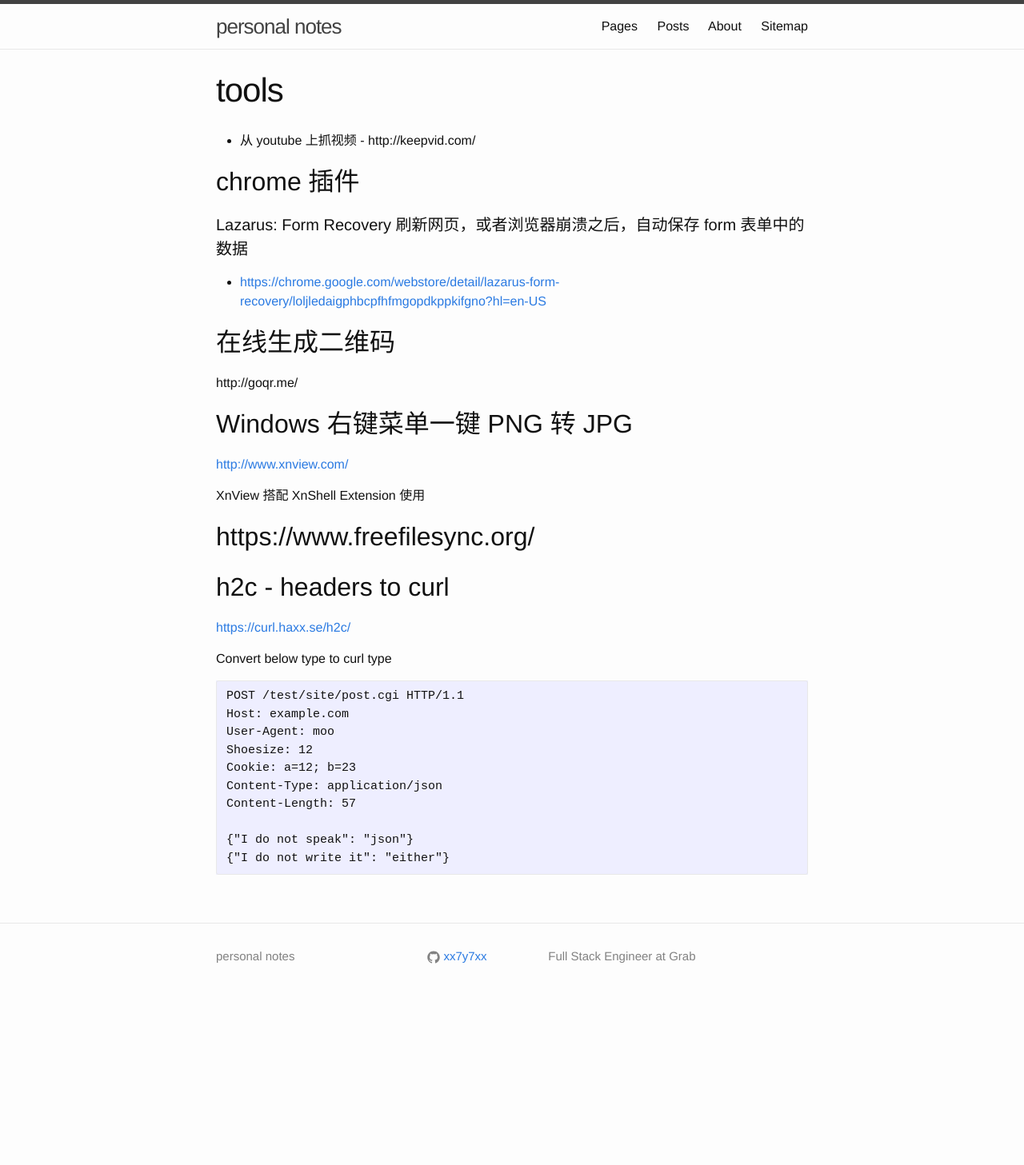
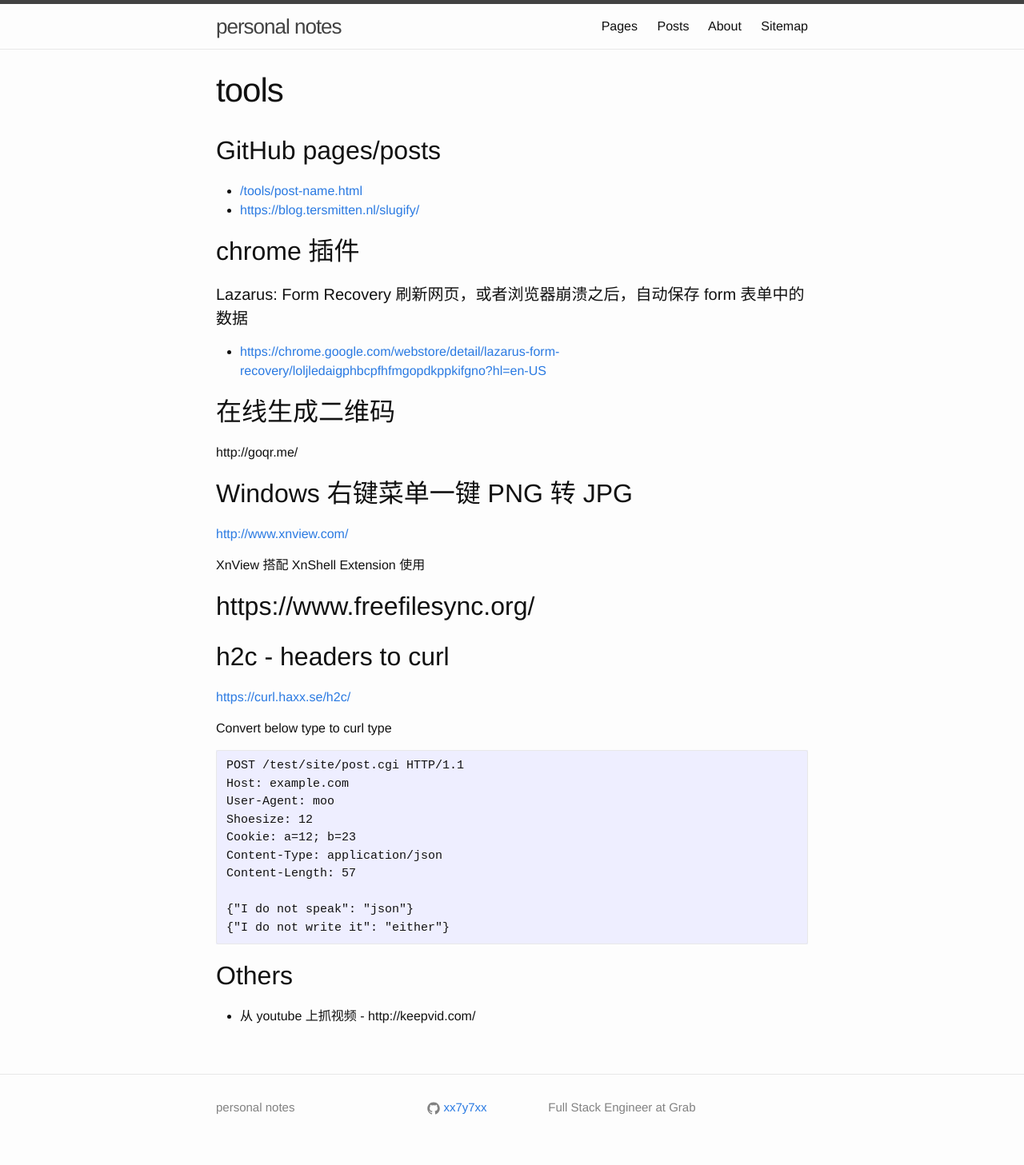
Before and after one commit to xx7y7xx/xx7y7xx.github.io, a Jekyll site: the page built from tools.md, in a window 1280 px wide. Shown: the whole page at 80% size. Built offline with Jekyll 4.4.1, drawn with Linux system fonts in a browser that asks for light colours; comment, search, counter and statistics services are not loaded; before the commit the page ends 1268 px from its top, so only the background shows below that.

Commit message:
Update tools.md

````diff
--- a/tools.md
+++ b/tools.md
@@ -3,7 +3,10 @@
 title: tools
 ---
 
-- 从 youtube 上抓视频 - http://keepvid.com/
+## GitHub pages/posts
+
+- [/tools/post-name.html](/tools/post-name.html)
+- [https://blog.tersmitten.nl/slugify/](https://blog.tersmitten.nl/slugify/)
 
 ## chrome 插件
 
@@ -41,3 +44,7 @@
 {"I do not speak": "json"}
 {"I do not write it": "either"}
 ```
+
+## Others
+
+- 从 youtube 上抓视频 - http://keepvid.com/
````
